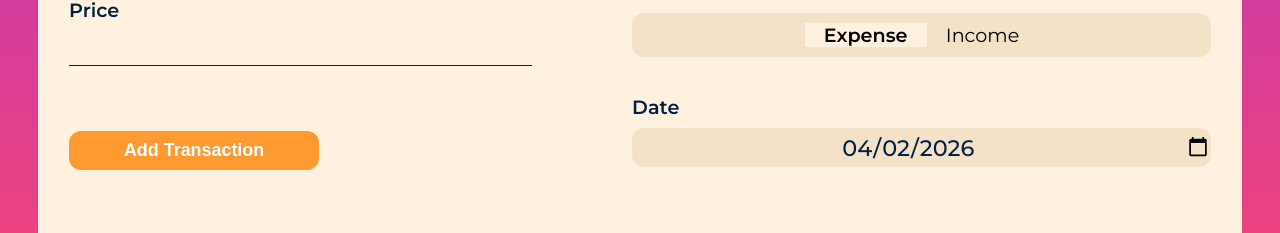
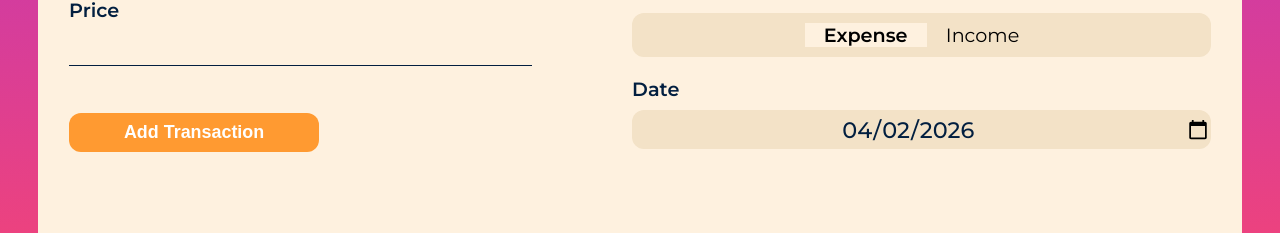
Before and after one commit to AlbertKep/my-wallet, a React (Vite) app: page /add in a window 1280 px wide. Shown: the part 413-646 px from the top of the page. Built offline with nearby package versions, Linux system fonts and the light colour scheme; no server answers; the database is empty; sample sign-in values are in the browser's storage.

Commit message:
Remove margin-top from DateWrapper

```diff
--- a/src/components/datePicker/DatePicker.styled.ts
+++ b/src/components/datePicker/DatePicker.styled.ts
@@ -2,7 +2,6 @@ import styled from "styled-components";
 
 export const DateWrapper = styled.div`
   grid-area: date;
-  margin-top: 0.7em;
 `;
 export const Label = styled.label`
   display: block;
```
